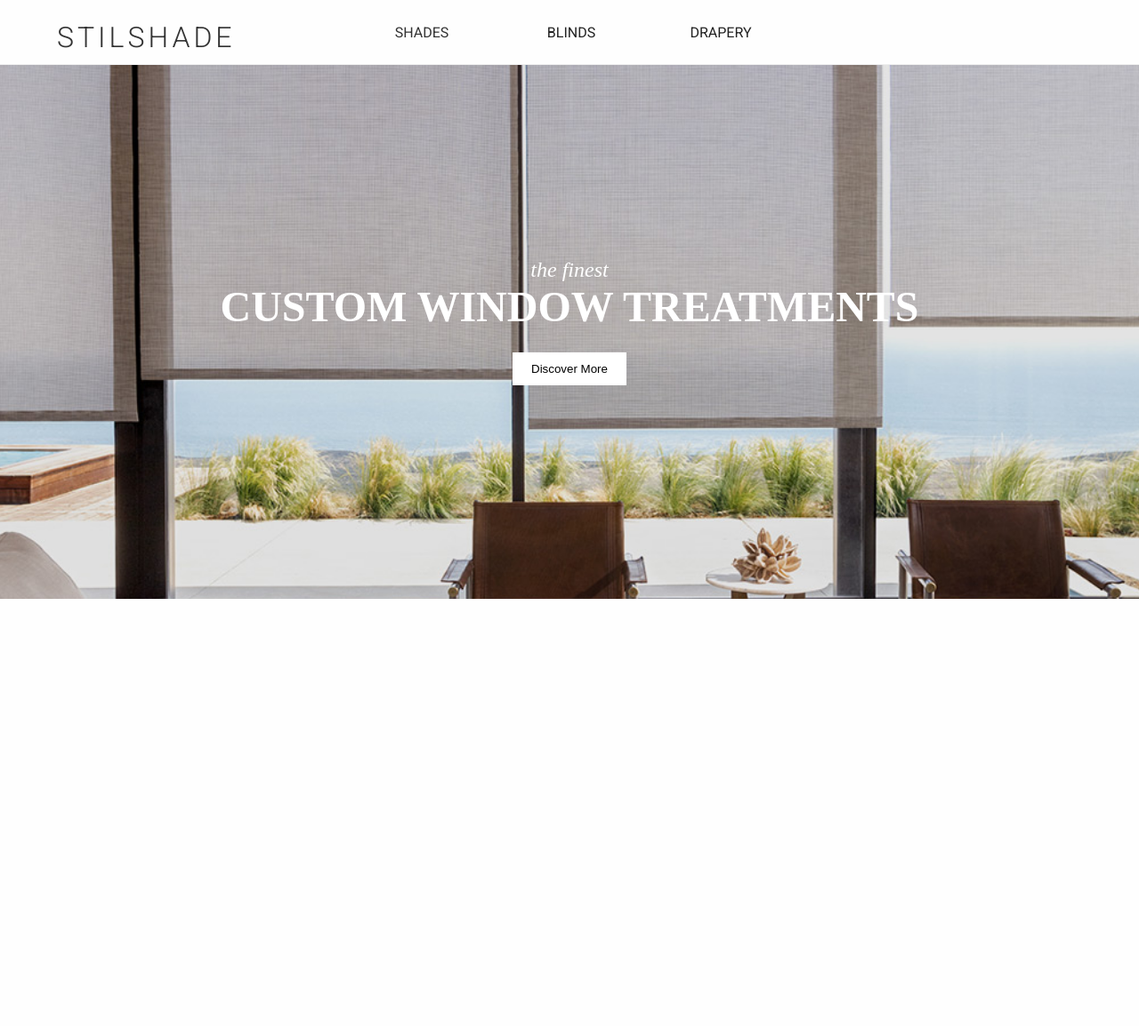
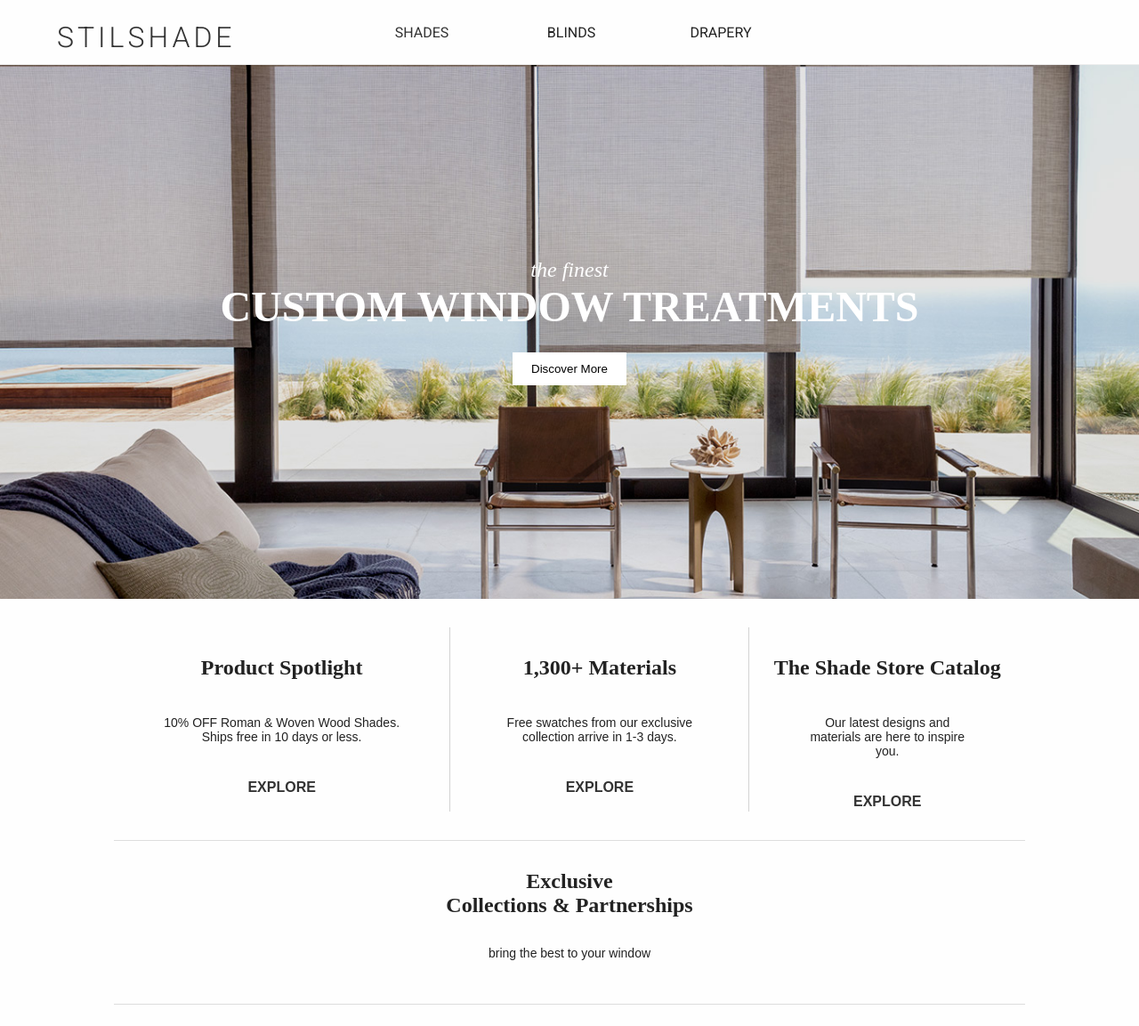
Before and after one commit to s1z3n/StilShade, a Jekyll site: the page built from index.html, in a window 1280 px wide. Shown: the whole page at 89% size. Built offline with Jekyll 4.4.1, drawn with Linux system fonts in a browser that asks for light colours; before the commit the page ends 900 px from its top, so only the background shows below that.

Commit message:
home page

```diff
--- a/assets/css/3-layout/pages.sass
+++ b/assets/css/3-layout/pages.sass
@@ -42,7 +42,45 @@
     button:hover
       background-color: rgba(221, 221, 221, 0.3)
       color: black
-
+hr
+  margin: 24px 10%
+.explore
+  display: flex
+  flex-direction: row
+  margin: 32px 10%
+  text-align: center
+  font-family: serif
+  font-size: 24px
+  .materials
+    border-right: 1px solid lightgray
+    border-left: 1px solid lightgray
+  div
+    p
+      padding: 8px 56px
+      font-size: 14px
+      font-family: sans-serif
+      font-weight: 0
+    a
+      font-weight: bold
+      font-size: 16px
+      font-family: sans-serif
+      text-transform: uppercase
+.exclusive
+  text-align: center
+  margin: 24px 10%
+  font-family: serif
+  font-size: 24px
+  p
+    font-size: 14px
+    font-family: sans-serif
+    font-weight: 200
+  .partner-img
+    display: flex
+    flex-direction: row
+    justify-content: space-around
+    a
+      display: flex
+      justify-content: space-around
 //products
 .navadd
   position: absolute
@@ -91,6 +129,12 @@
   background-color: #eee
 
 @media screen and (max-width: 900px)
+  .navadd
+    margin-left: 40px
+  .titletxt
+    h2
+      font-size: 30px
+      margin-top: 48px
   .products
     section
       flex-direction: column
@@ -106,3 +150,6 @@
     .productdtl
       text-align: center
       width: 340px
+      ul
+        li
+          list-style-type: none
--- a/index.html
+++ b/index.html
@@ -9,3 +9,36 @@ title: Home Page
     <a href="index.html"><button type="button" name="button">Discover More</button></a>
   </div>
 </section>
+
+<section class="explore">
+  <div class="spotlight">
+    <h4>Product Spotlight</h4>
+    <p>10% OFF Roman & Woven Wood Shades.
+      Ships free in 10 days or less.</p>
+    <a href="#">Explore</a>
+  </div>
+  <div class="materials">
+    <h4>1,300+ Materials</h4>
+    <p>Free swatches from our exclusive
+      collection arrive in 1-3 days.</p>
+    <a href="#">Explore</a>
+  </div>
+  <div class="catalog">
+    <h4>The Shade Store Catalog</h4>
+    <p>Our latest designs and materials
+      are here to inspire you.</p>
+    <a href="#">Explore</a>
+  </div>
+</section>
+<hr>
+<section class="exclusive">
+  <h4>Exclusive<br>Collections & Partnerships</h4>
+  <p>bring the best to your window</p>
+  <div class="partner-img">
+    <a href="#"><img src="assets\images\DianeVonFurstenberg.svg" alt="DianeVonFurstenberg"></a>
+    <a href="#"><img src="assets\images\Echo.svg" alt="Echo"></a>
+    <a href="#"><img src="assets\images\KateSpade.svg" alt="KateSpade"></a>
+    <a href="#"><img src="assets\images\OneKingsLane-2.svg" alt="OneKingsLane"></a>
+  </div>
+  </section>
+<hr>
```
Also changed, not shown: assets/images/DianeVonFurstenberg.svg (added), assets/images/Echo.svg (added), assets/images/KateSpade.svg (added), assets/images/OneKingsLane-2.svg (added), 7 other files.
